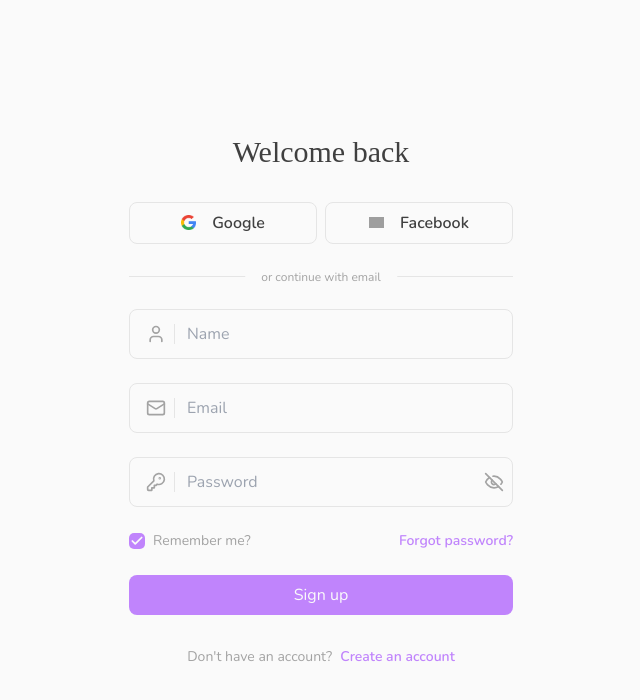
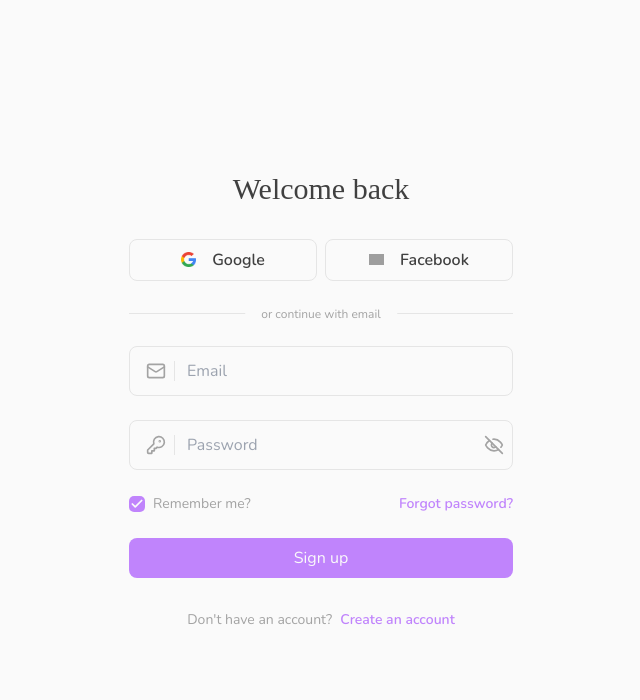
Before and after one commit to iEranDEV/habit-tracker, a Next.js app: page /auth/login in a window 1280 px wide. Shown: the top 700 px of the page, without its empty margins (319-959 px from the left). Built offline with nearby package versions, Linux system fonts and the light colour scheme; grey boxes are pictures that could not be loaded; a web font is replaced by a local one.

Commit message:
removed name input from sign in form

```diff
--- a/app/auth/login/components/SignInForm.tsx
+++ b/app/auth/login/components/SignInForm.tsx
@@ -10,8 +10,6 @@ export default function SignInForm() {
     return (
         <FormProvider {...methods}>
             <form noValidate onSubmit={methods.handleSubmit(onSubmit)} className='flex flex-col justify-center items-center w-full gap-6'>
-
-                <AuthFormInput id='name' icon={<User size={20} />} name={'Name'}  />
 
                 <AuthFormInput id='email' icon={<Mail size={20} />} name='Email' typeProp='email' />
 
```
